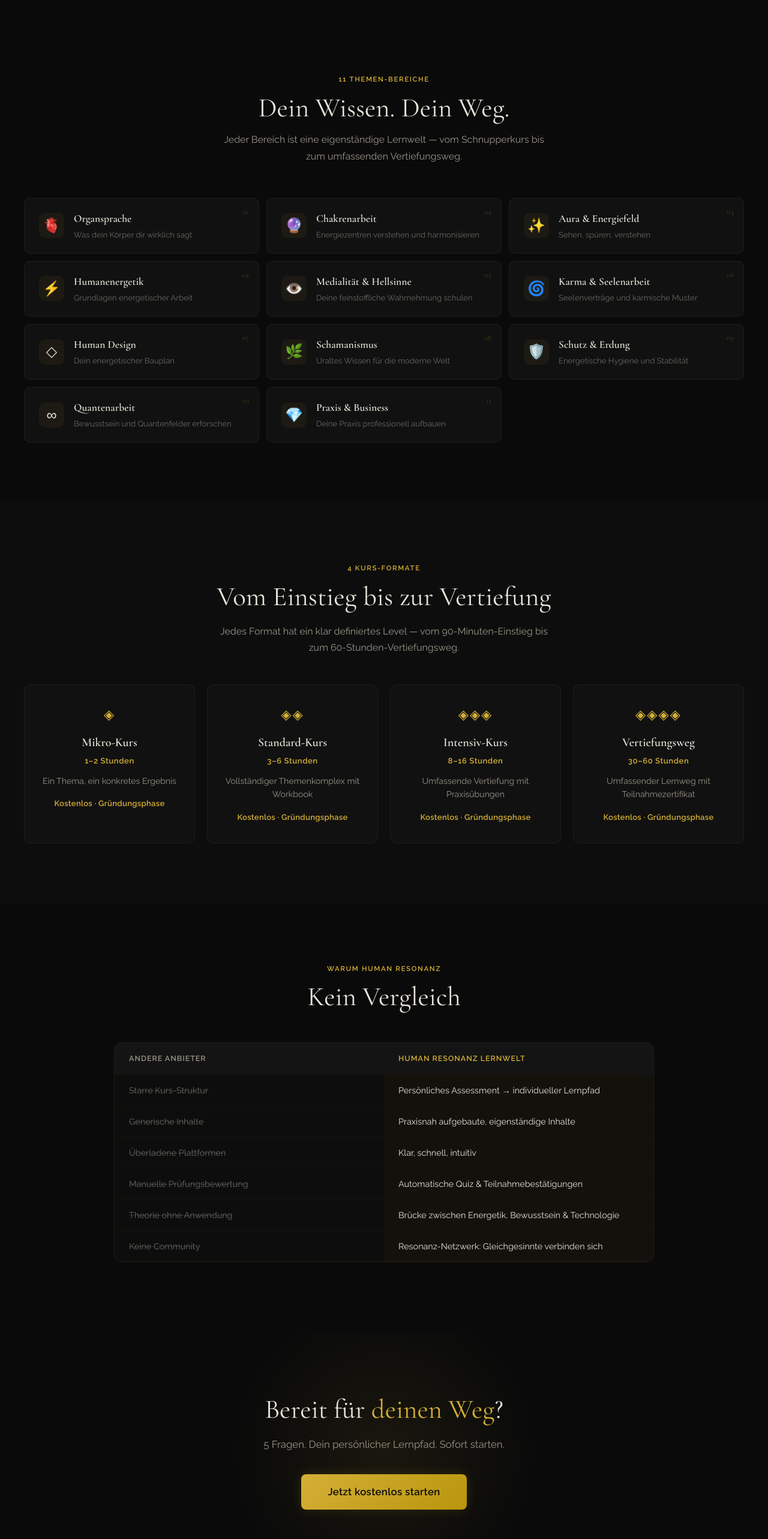
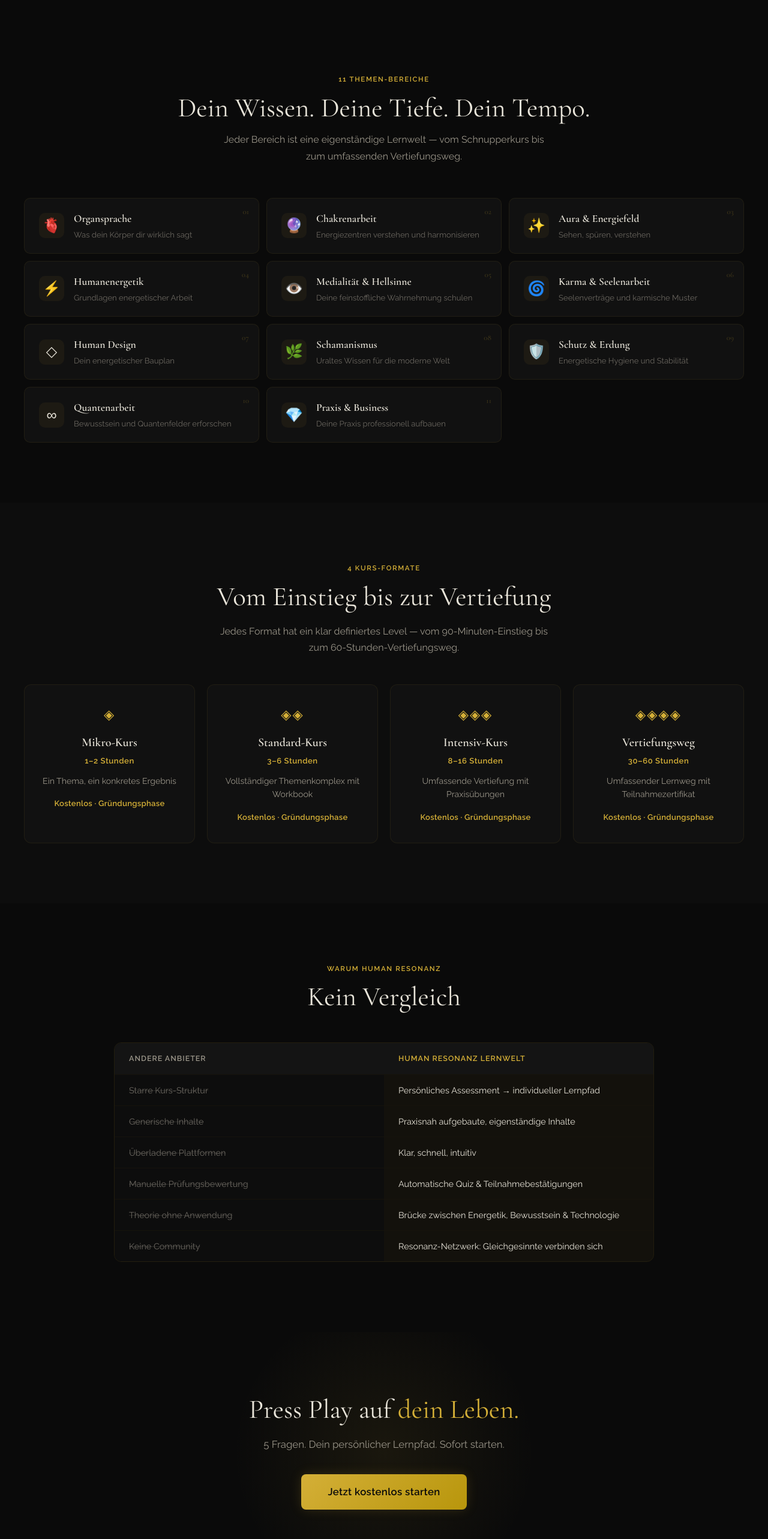
Before and after one commit to Buergersvend/resonanz-akademie, a React (Vite) app: page / in a window 1280 px wide. Shown: the part 918-3484 px from the top of the page at 60% size. Built offline with nearby package versions, Linux system fonts and the light colour scheme; no server answers.

Commit message:
Wege-Haeufung entschaerft: CTA 'Press Play auf dein Leben', Bereiche 'Deine Tiefe. Dein Tempo.'

```diff
--- a/src/pages/Landing.jsx
+++ b/src/pages/Landing.jsx
@@ -493,7 +493,7 @@ export default function Landing() {
         <div style={bereiche.container}>
           <div style={bereiche.header}>
             <span style={bereiche.overline}>11 Themen-Bereiche</span>
-            <h2 style={bereiche.title}>Dein Wissen. Dein Weg.</h2>
+            <h2 style={bereiche.title}>Dein Wissen. Deine Tiefe. Dein Tempo.</h2>
             <p style={bereiche.subtitle}>
               Jeder Bereich ist eine eigenständige Lernwelt — vom
               Schnupperkurs bis zum umfassenden Vertiefungsweg.
@@ -580,7 +580,7 @@ export default function Landing() {
         <div style={cta.glow} />
         <div style={cta.content}>
           <h2 style={cta.title}>
-            Bereit für <span style={{ color: '#D4AF37' }}>deinen Weg</span>?
+            Press Play auf <span style={{ color: '#D4AF37' }}>dein Leben.</span>
           </h2>
           <p style={cta.subtitle}>
             5 Fragen. Dein persönlicher Lernpfad. Sofort starten.
```
